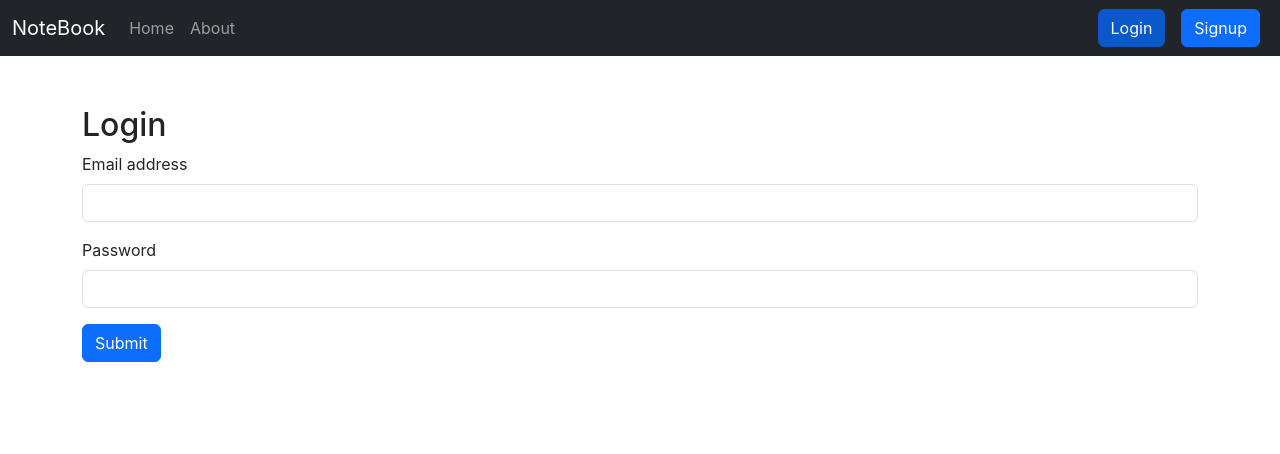
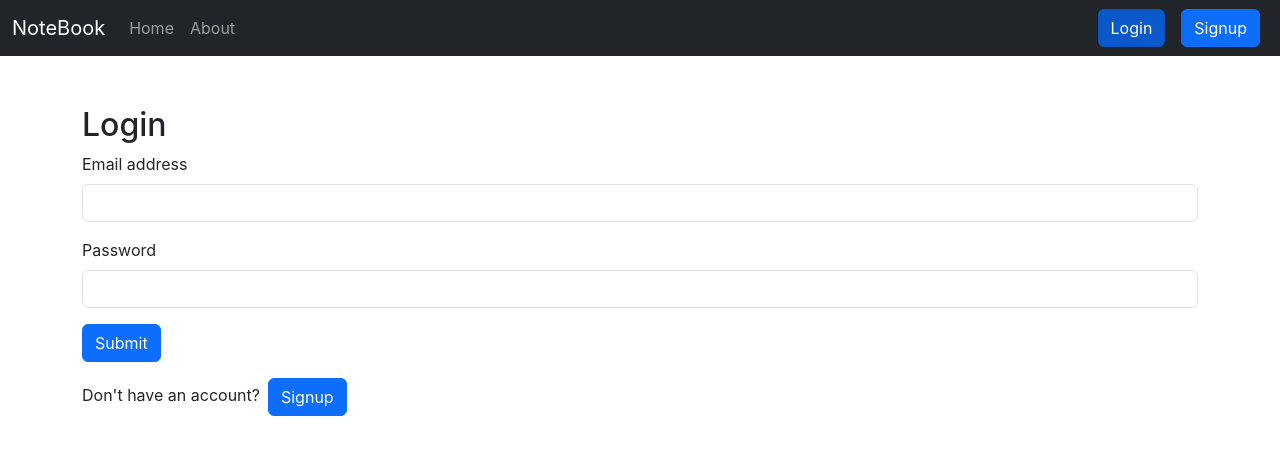
Before and after one commit to SubhamAkhuli/notebook, a React (Create React App) app: page /login in a window 1280 px wide. Shown: the top 454 px of the page. Built offline with nearby package versions, Linux system fonts and the light colour scheme.

Commit message:
Add NavLink to Signup page

```diff
--- a/src/components/User/Login.js
+++ b/src/components/User/Login.js
@@ -1,5 +1,5 @@
 import React, {useState} from 'react'
-import { useNavigate } from 'react-router-dom';
+import { NavLink, useNavigate } from 'react-router-dom';
 
 
 const Login = (props) => {
@@ -16,11 +16,10 @@ const Login = (props) => {
             body: JSON.stringify({email: credentials.email, password: credentials.password})
         });
         const json = await response.json()
-        console.log(json);
         if (json.success){
             // Save the auth token and redirect
-            localStorage.setItem('token', json.authtoken);
-            navigate("/");
+            localStorage.setItem('token', json.authToken);
+            navigate("/home");
             props.showAlert("Logged in Successfully", "success");
         }
         else{
@@ -46,6 +45,11 @@ const Login = (props) => {
                 </div>
 
                 <button type="submit" className="btn btn-primary">Submit</button>
+                <p className="mt-3">Don't have an account?
+          <button className="btn btn-primary mx-2"><NavLink style={{
+            textDecoration: "none"
+            , color: "white"
+          }} to="/signup">Signup</NavLink></button></p>
             </form>
         </div>
     )
```
